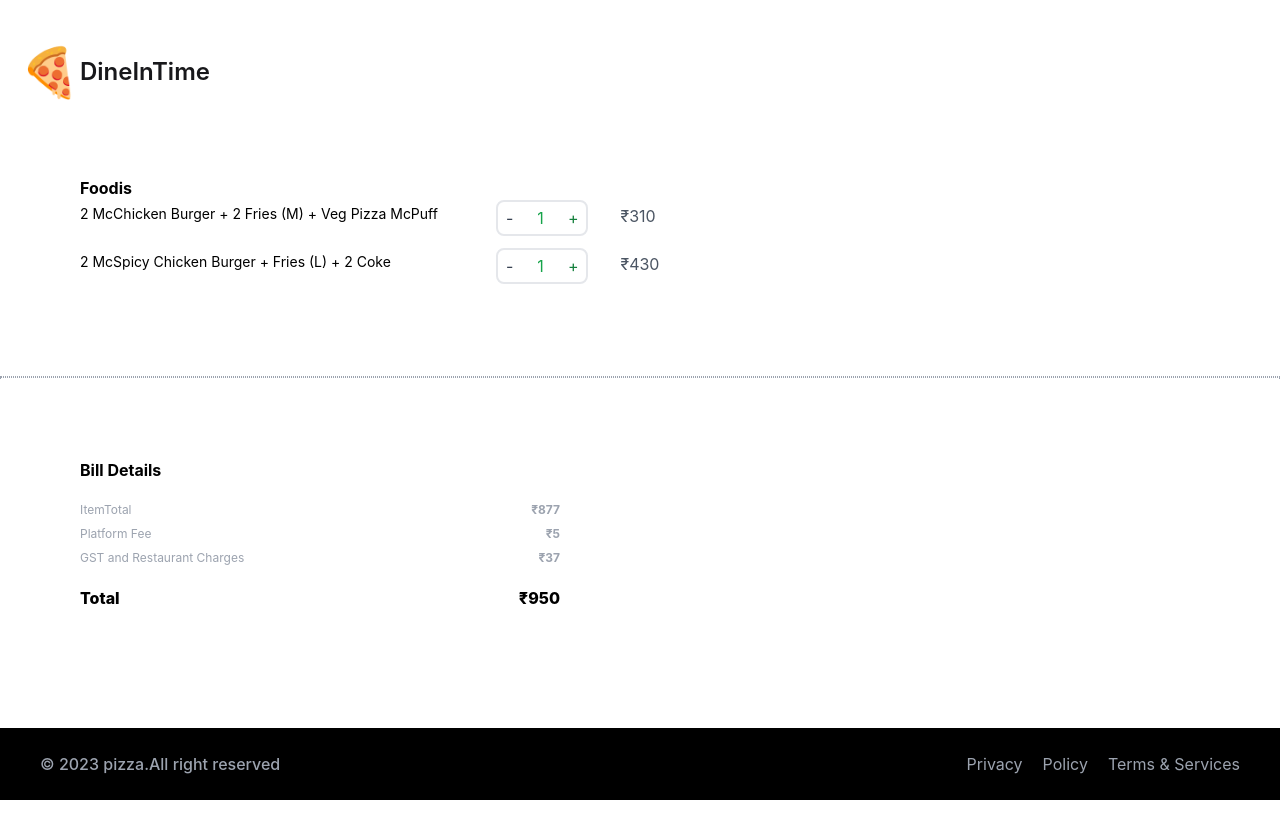
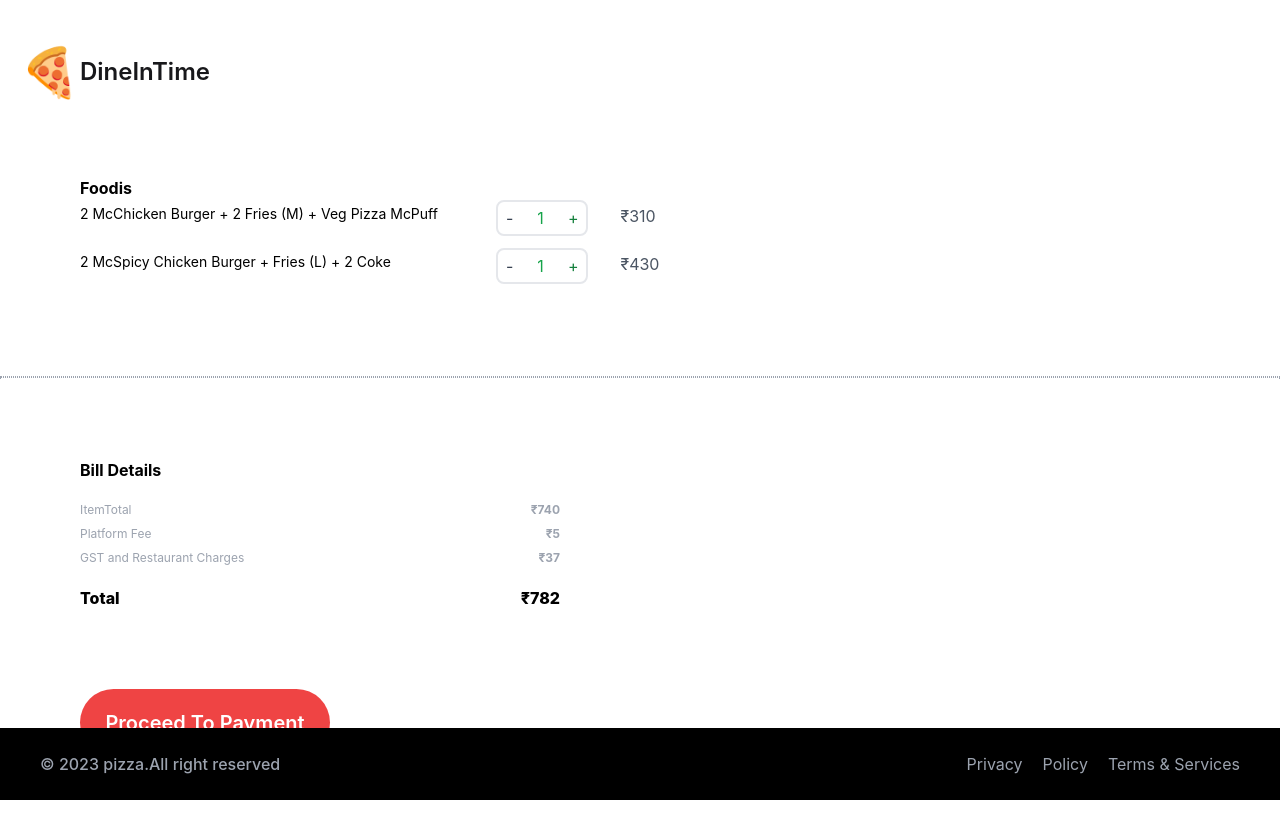
Before and after one commit to ansmi-keyvalue/Dine-In-Time, a React (Create React App) app: page /cart in a window 1280 px wide. Shown: the top 838 px of the page. Built offline with nearby package versions, Linux system fonts and the light colour scheme.

Commit message:
feat: lazy loading

```diff
--- a/public/index.html
+++ b/public/index.html
@@ -2,7 +2,7 @@
 <html lang="en">
   <head>
     <meta charset="utf-8" />
-    <link rel="icon" href="%PUBLIC_URL%/favicon.ico" />
+    <link rel="icon" href="%PUBLIC_URL%/pizza.png" />
     <meta name="viewport" content="width=device-width, initial-scale=1" />
     <meta name="theme-color" content="#000000" />
     <meta name="description" content="Web site created using create-react-app" />
@@ -21,7 +21,7 @@
       work correctly both with client-side routing and a non-root public URL.
       Learn how to configure a non-root public URL by running `npm run build`.
     -->
-    <title>React App</title>
+    <title>DineInTime</title>
   </head>
   <body>
     <noscript>You need to enable JavaScript to run this app.</noscript>
--- a/src/App.tsx
+++ b/src/App.tsx
@@ -1,16 +1,31 @@
-import { Routes, Route } from "react-router-dom";
+import { Routes, Route } from 'react-router-dom';
 
-import { Home, Cart } from "./pages";
+import { Home, Cart } from './pages';
+import { Suspense, lazy } from 'react';
+
+const HomePage = lazy(() =>
+  import('./pages/Home').then((module) => {
+    return { default: module.default };
+  })
+);
+
+const CartPage = lazy(() =>
+  import('./pages/Cart').then((module) => {
+    return { default: module.default };
+  })
+);
 
 function App() {
   return (
-    <div className="App">
-      <Routes>
-        <Route path="/" element={<Home/>} />
-        <Route path="/cart" element={<Cart/>} />
-      </Routes>
+    <div className='App'>
+      <Suspense fallback={<div>Loading.....</div>}>
+        <Routes>
+          <Route path='/' element={<HomePage />} />
+          <Route path='/cart' element={<CartPage />} />
+        </Routes>
+      </Suspense>
     </div>
-  )
+  );
 }
 
 export default App;
--- a/src/pages/Cart.tsx
+++ b/src/pages/Cart.tsx
@@ -8,10 +8,11 @@ const initialItems = [
 
 export default function Cart() {
   const [items, setItems] = useState(initialItems);
+  const [paymentDetails, setPaymentDetails] = useState({itemTotal: 740, total: 782, additionalCharge: 42})
 
-  const updateQuantity =(action: string, index: number) => {
+  const updateQuantity = (action: string, index: number) => {
     let newItems = [...items];
-    const item = {...items[index]};
+    const item = { ...items[index] };
     if (action === '+') {
       item.quantity += 1;
     } else {
@@ -19,21 +20,28 @@ export default function Cart() {
     }
 
     newItems[index] = item;
-    setItems(newItems)
-  }
+    setItems(newItems);
+    calculateTotal(newItems);
+  };
 
   const handleQuantityIncrement = (index: number) => {
     if (items[index].quantity >= 9) return;
-    updateQuantity('+', index)
+    updateQuantity('+', index);
   };
 
   const handleQuantityDecrement = (index: number) => {
     if (items[index].quantity <= 1) return;
-    updateQuantity('-', index)
+    updateQuantity('-', index);
   };
 
+  const calculateTotal = (currentItems: any) => {
+    const totalItemPrice = currentItems.reduce((a: number, i: any) => {
+      return a + (i.quantity * i.price)
+    },0)
+    setPaymentDetails({itemTotal: totalItemPrice, total: totalItemPrice+ 42, additionalCharge: 42})
+  }
+
   return (
-
     <main className='flex-1'>
       <header className='justify-between items-start self-center flex w-full max-w-[1420px] gap-2 mt-12 px-5 max-md:max-w-full max-md:flex-wrap max-md:justify-center'>
         <div className='flex'>
@@ -43,7 +51,7 @@ export default function Cart() {
           <h2 className='text-zinc-900 text-2xl font-semibold self-center w-[146px] my-auto'>DineInTime</h2>
         </div>
       </header>
-        <div className='min-h-screen' >
+      <div className='min-h-screen'>
         <div className='p-20'>
           <>
             <div className='font-bold'>Foodis</div>
@@ -69,7 +77,7 @@ export default function Cart() {
           <div className='font-bold mb-5'>Bill Details</div>
           <div className='flex flex-row justify-between mb-2'>
             <div className='text-gray-400  text-xs'>ItemTotal</div>
-              <div className='text-gray-400  text-xs font-bold'>₹877</div>
+            <div className='text-gray-400  text-xs font-bold'>₹{paymentDetails.itemTotal}</div>
           </div>
           <div className='flex flex-row justify-between mb-2'>
             <div className='text-gray-400  text-xs'>Platform Fee</div>
@@ -81,10 +89,12 @@ export default function Cart() {
           </div>
           <div className='flex flex-row justify-between mt-5'>
             <div className='font-extrabold'>Total</div>
-              <div className='font-extrabold'>₹950</div>
+            <div className='font-extrabold'>₹{paymentDetails.total}</div>
           </div>
         </div>
-
+        <div className='bg-red-500 flex w-[250px] flex-col -mt-px px-5 py-5 rounded-[40px] ml-20'>
+          <button className='text-white text-xl font-semibold self-center -mb-px'>Proceed To Payment</button>
+        </div>
       </div>
       <footer className='bg-black flex justify-between p-6 px-10 sticky  bottom-0'>
         <div className='text-gray-400 font-medium'>© 2023 pizza.All right reserved</div>
--- /dev/null
+++ b/src/pages/Payment.tsx
@@ -0,0 +1,5 @@
+export default function Payment () {
+  return (
+   <div>Payment</div>
+  )
+}
```
Also changed, not shown: public/pizza.png (added). Lines whose indentation alone changed are shown as unchanged.
